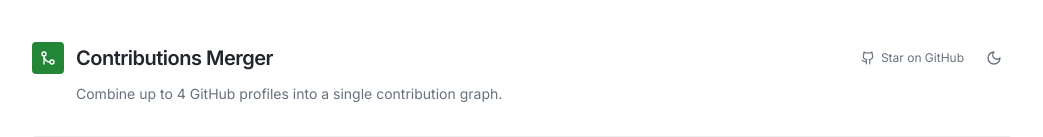
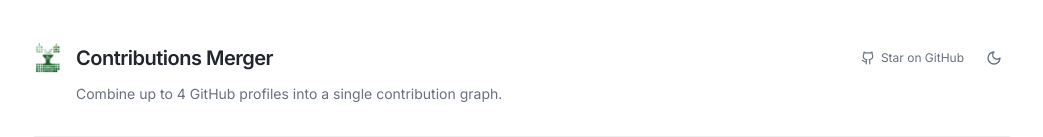
Before and after one commit to giannistbs/contribution-graph-merger, a React (Vite) app: page /#/ in a window 1280 px wide. Shown: the top 137 px of the page, without its empty margins (118-1161 px from the left). Built offline with nearby package versions, Linux system fonts and the light colour scheme.

Commit message:
feat: custom dark/light theme logos

```diff
--- a/src/pages/home.tsx
+++ b/src/pages/home.tsx
@@ -5,6 +5,8 @@ import { Button } from "@/components/ui/button";
 import { Input } from "@/components/ui/input";
 import { useToast } from "@/hooks/use-toast";
 import { Plus, X, GitMerge, Loader2, Github, Sun, Moon, Link } from "lucide-react";
+import darkLogo from "../../logos/dark.png";
+import lightLogo from "../../logos/light.png";
 import { useTheme } from "@/hooks/use-theme";
 import type { MergedContributions } from "@shared/schema";
 import ContributionGraph from "@/components/contribution-graph";
@@ -105,9 +107,11 @@ export default function Home() {
         {/* Header */}
         <div className="flex items-center justify-between mb-2">
           <div className="flex items-center gap-3">
-            <div className="w-8 h-8 rounded-md bg-[#238636] flex items-center justify-center">
-              <GitMerge className="w-4 h-4 text-white" />
-            </div>
+            <img
+              src={theme === "dark" ? darkLogo : lightLogo}
+              alt="Contributions Merger"
+              className="h-8 w-8 object-contain"
+            />
             <h1 className="text-xl font-semibold text-foreground tracking-tight">
               Contributions Merger
             </h1>
```
Also changed, not shown: logos/dark.png (added), logos/light.png (added).
